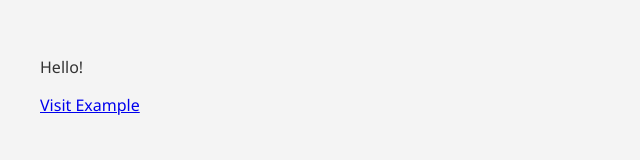
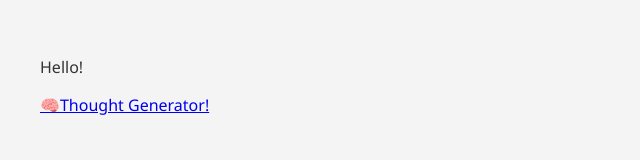
Before and after one commit to MrBeanAndTeddy/mrbeanandteddy.github.io, a plain HTML site: page projects.html in a window 1280 px wide. Shown: the whole page, without its empty margins (0-640 px from the left). Drawn offline with Linux system fonts and the light colour scheme.

Commit message:
Update projects.html

```diff
--- a/projects.html
+++ b/projects.html
@@ -9,6 +9,6 @@
 </head>
 <body>
     <p>Hello!</p>
-    <a href="https://mrbeanandteddy.github.io/thought-generator">Visit Example</a>
+    <a href="https://mrbeanandteddy.github.io/thought-generator">🧠Thought Generator!</a>
 </body>
 </html>
```
